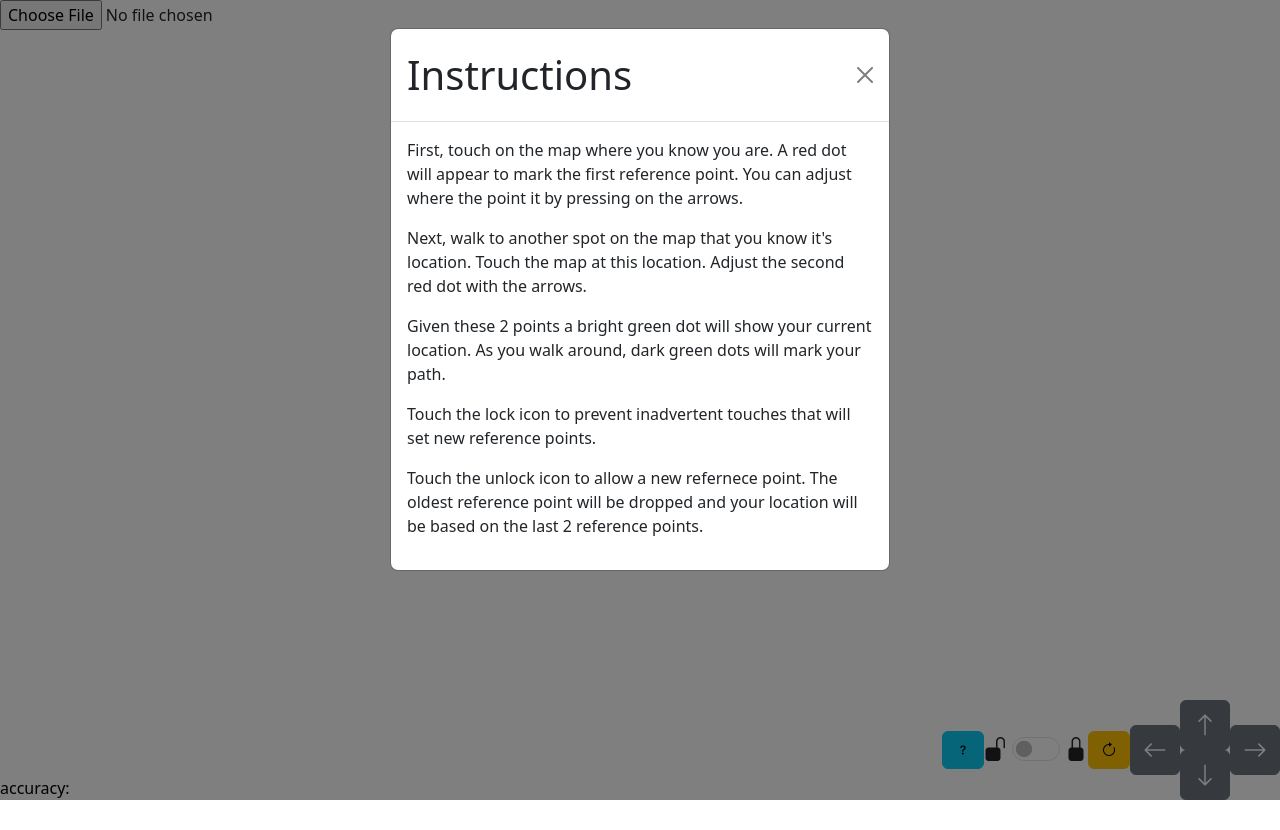
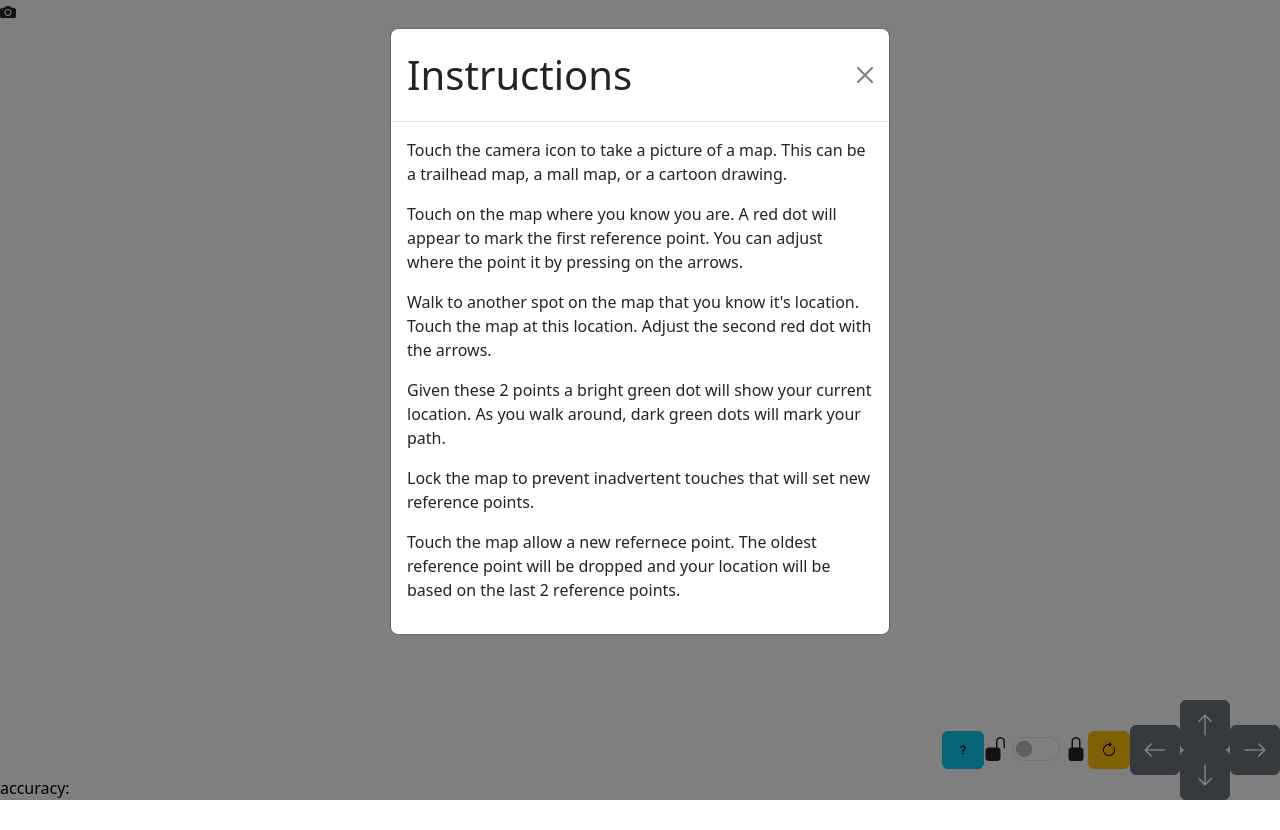
Before and after one commit to robertdeml/robertdeml.github.io, a plain HTML site: page index.html in a window 1280 px wide. Both pictures are taken after a click on the button 963 px from the left and 750 px from the top of the page. After the commit the page ends 800 px from the top, so only its background shows below. Drawn offline with nearby package versions, Linux system fonts and the light colour scheme.

Commit message:
updated instructions

```diff
--- a/index.html
+++ b/index.html
@@ -104,8 +104,6 @@
       font-size: 1.5rem;
     }
 
-    .controls {}
-
     .bordered-icon {
       /* text-shadow: -1px 0 #000, 0 1px #000, 1px 0 #000, 0 -1px #000; */
       border: solid 2px black;
@@ -115,16 +113,27 @@
     i {
       cursor: pointer;
     }
+
+    #imageInput {
+      display: none;
+    }
   </style>
 </head>
 
 <body>
-  <input id="imageInput" type="file" accept="image/*" capture="environment">
   <div class="section" id="section">
     <div class="image-container" id="image-container"></div>
     <div class="current-position-container"></div>
     <div id="breadcrumb-container"></div>
   </div>
+
+  <div class="position-absolute top-0 start-0">
+    <label for="imageInput">
+      <i class="bi bi-camera-fill"></i>
+    </label>
+    <input id="imageInput" type="file" accept="image/*" capture="environment">
+  </div>
+
   <div class="point-controls">
     <div>
     </div>
@@ -184,16 +193,19 @@
           <button type="button" class="btn-close" data-bs-dismiss="modal" aria-label="Close"></button>
         </div>
         <div class="modal-body">
-          <p>First, touch on the map where you know you are.
+          <p>
+            Touch the camera icon to take a picture of a map. This can be a trailhead map, a mall map, or a cartoon
+            drawing.</p>
+          <p>Touch on the map where you know you are.
             A red dot will appear to mark the first reference point.
             You can adjust where the point it by pressing on the arrows.</p>
-          <p>Next, walk to another spot on the map that you know it's location.
+          <p>Walk to another spot on the map that you know it's location.
             Touch the map at this location.
             Adjust the second red dot with the arrows.</p>
           <p>Given these 2 points a bright green dot will show your current location.
             As you walk around, dark green dots will mark your path.</p>
-          <p>Touch the lock icon to prevent inadvertent touches that will set new reference points.</p>
-          <p>Touch the unlock icon to allow a new refernece point.
+          <p>Lock the map to prevent inadvertent touches that will set new reference points.</p>
+          <p>Touch the map allow a new refernece point.
             The oldest reference point will be dropped and your location will be based on the last 2 reference points.
           </p>
         </div>
@@ -201,8 +213,6 @@
     </div>
   </div>
 
-  <script>
-  </script>
   <script src="debug.js"></script>
   <script src="map.js"></script>
   <script src="camera.js"></script>
--- a/map.js
+++ b/map.js
@@ -99,7 +99,9 @@ const plotCurrentPosition = (currentCoords) => {
     lastPositionMarker.dataset.x = x;
     lastPositionMarker.dataset.y = y;
 
-    if (gpsDistanceMeters > accuracy || !lastBreadcrumbMarker) {
+    const numOfMarkers = document.querySelectorAll('.marker').length;
+
+    if ((gpsDistanceMeters > accuracy || !lastBreadcrumbMarker) && numOfMarkers >= 2) {
       const breadcrumb = document.createElement("div");
       breadcrumb.className = "breadcrumb-position-marker";
 
```
